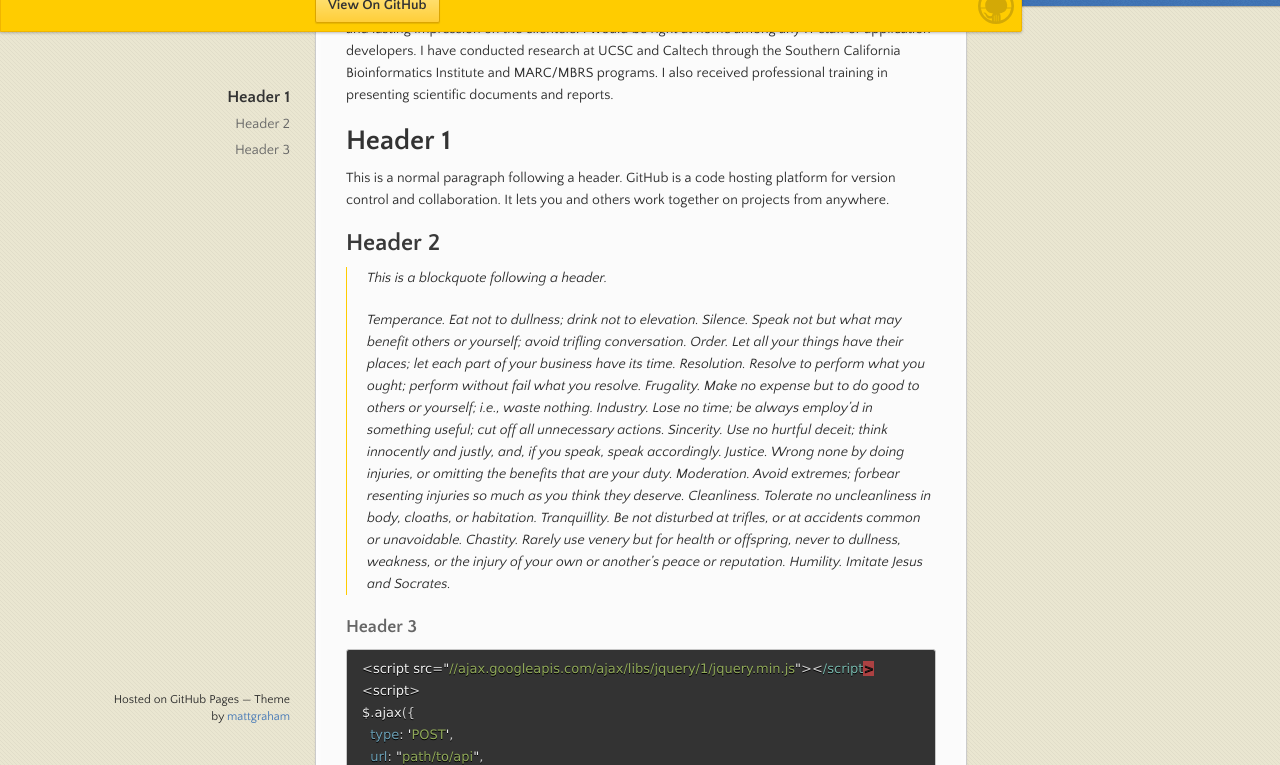
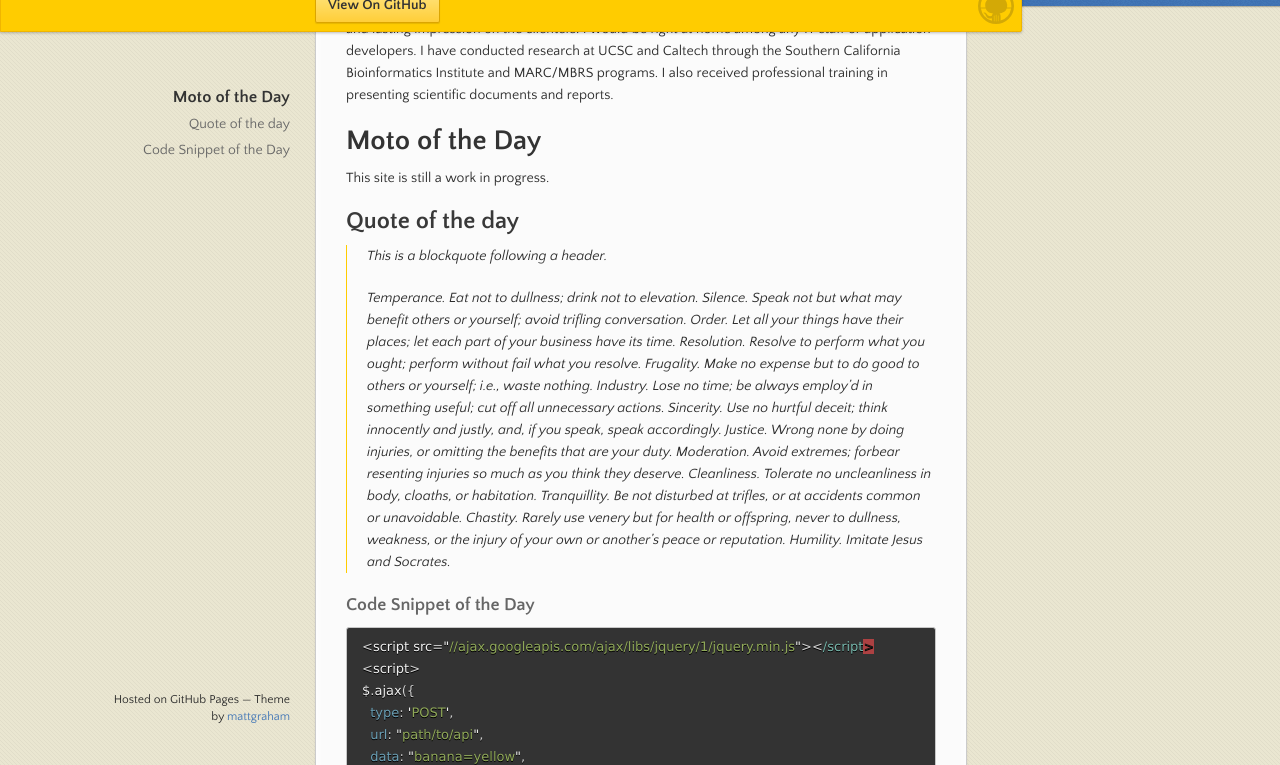
Before and after one commit to shobbs/shobbs.github.io, a Jekyll site: the page built from index.md, in a window 1280 px wide and 900 px high, scrolled down 543 px, cut to the strip 135-900 px from the top of the window. Built offline with Jekyll 4.4.1, drawn with Linux system fonts in a browser that asks for light colours.

Commit message:
Update index.md

````diff
--- a/index.md
+++ b/index.md
@@ -18,11 +18,10 @@
 MARC/MBRS programs. I also received professional training in presenting
 scientific documents and reports.
 
-# Header 1
+# Moto of the Day
 
-This is a normal paragraph following a header. GitHub is a code hosting platform for version control and collaboration. It lets you and others work together on projects from anywhere.
-
-## Header 2
+This site is still a work in progress.
+## Quote of the day
 
 > This is a blockquote following a header.
 >
@@ -40,8 +39,7 @@
 >Chastity. Rarely use venery but for health or offspring, never to dullness, weakness, or the injury of your own or another's peace or reputation.
 >Humility. Imitate Jesus and Socrates.
 
-### Header 3
-
+### Code Snippet of the Day
 ```js
 <script src="//ajax.googleapis.com/ajax/libs/jquery/1/jquery.min.js"></script>
 <script>
````
